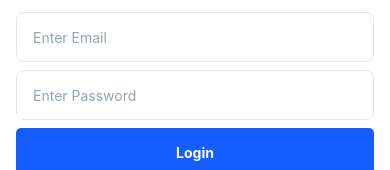
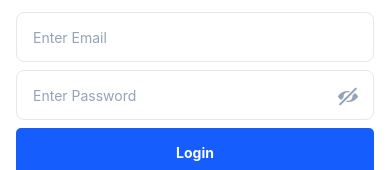
Before and after one commit to Shri0017/eira-mobile-app, a React Native app: screen /Analytics in a window 390 px wide. Shown: the part 574-744 px from the top of the page. Built offline with nearby package versions, Linux system fonts and the light colour scheme; what react-native-worklets would draw is missing.

Commit message:
password preview and ui fixes

```diff
--- a/src/screens/Analytics/AnalyticsScreen.tsx
+++ b/src/screens/Analytics/AnalyticsScreen.tsx
@@ -557,7 +557,7 @@ const AnalyticsScreen: React.FC = () => {
                 ? -(noOfSectionsBelowXAxis * primary.stepValue)
                 : undefined;
 
-              const leftYWidth = 44;
+              const leftYWidth = 32;
               const n = allTimestamps.length;
               const chartWidth = cardInnerWidth - leftYWidth;
               const dynWidth = activeChartType === 'line'
@@ -803,7 +803,7 @@ const AnalyticsScreen: React.FC = () => {
               );
               const scScale = niceScale(Math.max(...allValues, 0));
 
-              const leftYWidth = 44;
+              const leftYWidth = 32;
               const scChartWidth = cardInnerWidth - leftYWidth;
               const dynWidth = activeChartType === 'line'
                 ? Math.max((sampled.length - 1) * chartSpacing + 40, scChartWidth)
@@ -956,8 +956,8 @@ const AnalyticsScreen: React.FC = () => {
                 {length: primary.noOfSections + 1},
                 (_, i) => (i * secStep).toFixed(2),
               );
-              const leftYWidth = useTimeStampAxis ? 44 : 35;
-              const rightYWidth = 30;
+              const leftYWidth = useTimeStampAxis ? 32 : 28;
+              const rightYWidth = 22;
               const chartWidth = cardInnerWidth - leftYWidth - rightYWidth;
               const dynWidth = activeChartType === 'line'
                 ? Math.max((energyData.length - 1) * chartSpacing + leftYWidth + rightYWidth, cardInnerWidth)
@@ -989,7 +989,7 @@ const AnalyticsScreen: React.FC = () => {
                               roundToDigits: 2,
                               yAxisColor: '#8979FF',
                               yAxisTextStyle: {...styles.axisText, color: '#8979FF'},
-                              yAxisLabelWidth: 40,
+                              yAxisLabelWidth: 28,
                               yAxisLabelTexts: secLabels,
                             }}
                             xAxisThickness={1}
@@ -1239,6 +1239,7 @@ const AnalyticsScreen: React.FC = () => {
                             spacing={2}
                             barBorderRadius={2}
                             yAxisThickness={1}
+                            yAxisLabelWidth={32}
                             secondaryYAxis={{
                               noOfSections: 3,
                               maxValue: yMaxIrr,
@@ -1260,7 +1261,7 @@ const AnalyticsScreen: React.FC = () => {
                         )}
                       </GHScrollView>
                       {activeChartType === 'bar' && (
-                        <View pointerEvents="none" style={{ position: 'absolute', right: 0, top: 0, height: 300, width: 40, backgroundColor: 'white', justifyContent: 'space-between', borderLeftWidth: 1, borderLeftColor: '#E5E7EB' }}>
+                        <View pointerEvents="none" style={{ position: 'absolute', right: 0, top: 0, height: 300, width: 28, backgroundColor: 'white', justifyContent: 'space-between', borderLeftWidth: 1, borderLeftColor: '#E5E7EB' }}>
                           {Array.from({length: 6}).map((_, i) => (
                             <Text key={i} style={[styles.axisText, {color: '#8979FF', textAlign: 'center', transform: [{translateY: i === 0 ? -6 : i === 5 ? 6 : 0}]}]}>
                               {(yMaxIrr - i * (yMaxIrr / 5)).toFixed(2)}
@@ -1425,6 +1426,7 @@ const AnalyticsScreen: React.FC = () => {
                           spacing={2}
                           barBorderRadius={2}
                           yAxisThickness={1}
+                          yAxisLabelWidth={32}
                           secondaryYAxis={{
                             noOfSections: 5,
                             maxValue: yMaxIrr,
@@ -1446,7 +1448,7 @@ const AnalyticsScreen: React.FC = () => {
                       )}
                     </GHScrollView>
                     {activeChartType === 'bar' && (
-                      <View pointerEvents="none" style={{ position: 'absolute', right: 0, top: 0, height: 300, width: 40, backgroundColor: 'white', justifyContent: 'space-between', borderLeftWidth: 1, borderLeftColor: '#E5E7EB' }}>
+                      <View pointerEvents="none" style={{ position: 'absolute', right: 0, top: 0, height: 300, width: 28, backgroundColor: 'white', justifyContent: 'space-between', borderLeftWidth: 1, borderLeftColor: '#E5E7EB' }}>
                         {Array.from({length: 6}).map((_, i) => (
                           <Text key={i} style={[styles.axisText, {color: '#8979FF', textAlign: 'center', transform: [{translateY: i === 0 ? -6 : i === 5 ? 6 : 0}]}]}>
                             {(yMaxIrr - i * (yMaxIrr / 5)).toFixed(2)}
@@ -1508,10 +1510,10 @@ const styles = StyleSheet.create({
     backgroundColor: colors.background,
   },
   content: {
-    paddingHorizontal: spacing.xs,
+    paddingVertical: spacing.sm,
   },
   card: {
-    padding: spacing.md,
+    padding: spacing.xs,
     borderRadius: borderRadius.lg,
     marginBottom: spacing.xs,
     shadowOffset: {width: 0, height: 2},
@@ -1532,7 +1534,7 @@ const styles = StyleSheet.create({
     shadowRadius: 8,
     elevation: 3,
     backgroundColor: colors.white,
-    marginHorizontal: spacing.md,
+    marginHorizontal: spacing.xs,
   },
   chartTitle: {
     fontSize: fontSize.lg,
--- a/src/screens/Auth/LoginScreen.tsx
+++ b/src/screens/Auth/LoginScreen.tsx
@@ -1,5 +1,5 @@
 import React, { useState } from 'react';
-import { View, Image, ImageBackground, StyleSheet, Text, KeyboardAvoidingView, Platform, ScrollView, Alert } from 'react-native';
+import { View, Image, ImageBackground, StyleSheet, Text, KeyboardAvoidingView, Platform, ScrollView, Alert, TouchableOpacity } from 'react-native';
 import { AxiosError } from 'axios';
 import { fontSize, fontWeight, borderRadius, spacing, colors } from '../../theme/spacing';
 import { Input } from '../../components';
@@ -7,6 +7,7 @@ import Button from '../../components/Button';
 import AuthService from '@/api/authService';
 import { PassEncrypt } from '@/utils/encryption';
 import { useAuth } from '@/context';
+import Entypo from 'react-native-vector-icons/Entypo';
 
 const EMAIL_REGEX = /^[^\s@]+@[^\s@]+\.[^\s@]+$/;
 
@@ -15,6 +16,7 @@ const LoginScreen: React.FC = () => {
   const [password, setPassword] = useState('');
   const [errors, setErrors] = useState<{ email?: string; password?: string }>({});
   const [loading, setLoading] = useState(false);
+  const [showPassword, setShowPassword] = useState(false);
   const { login } = useAuth();
 
   const validate = (): boolean => {
@@ -86,13 +88,26 @@ const LoginScreen: React.FC = () => {
             keyboardType='email-address'
             autoCapitalize='none'
           />
+          <View style={styles.passwordWrapper}>
             <Input
               placeholder='Enter Password'
               value={password}
               onChangeText={(text) => { setPassword(text); setErrors(prev => ({ ...prev, password: undefined })); }}
               error={errors.password}
-            secureTextEntry
+              secureTextEntry={!showPassword}
             />
+            <TouchableOpacity
+              style={styles.eyeIcon}
+              onPress={() => setShowPassword(prev => !prev)}
+              hitSlop={{top: 8, bottom: 8, left: 8, right: 8}}
+            >
+              <Entypo
+                name={showPassword ? 'eye' : 'eye-with-line'}
+                size={20}
+                color='#94A3B8'
+              />
+            </TouchableOpacity>
+          </View>
           <Button title='Login' onPress={handleLogin} />
           <Text style={styles.forgotPassword}>Forgot Password?</Text>
         </View>
@@ -158,6 +173,15 @@ const styles = StyleSheet.create({
     textAlign: 'right',
     marginTop: spacing.md,
   },
+  passwordWrapper: {
+    width: '100%',
+    position: 'relative',
+  },
+  eyeIcon: {
+    position: 'absolute',
+    right: spacing.md,
+    top: 15,
+  },
 });
 
 export default LoginScreen;
```
Also changed, not shown: 1 other file (tests, documents, lock files or other folders). Lines whose indentation alone changed are shown as unchanged.
